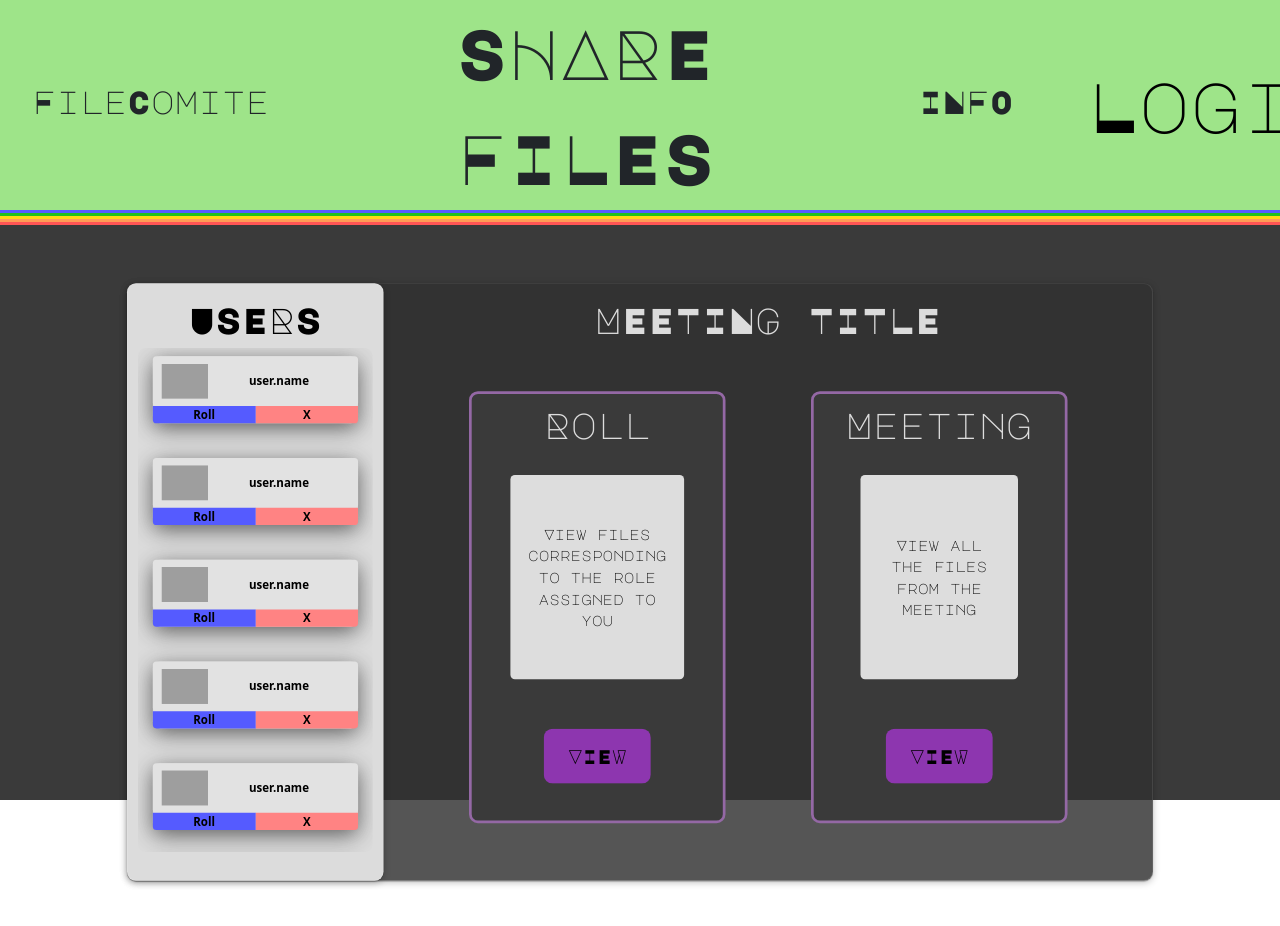
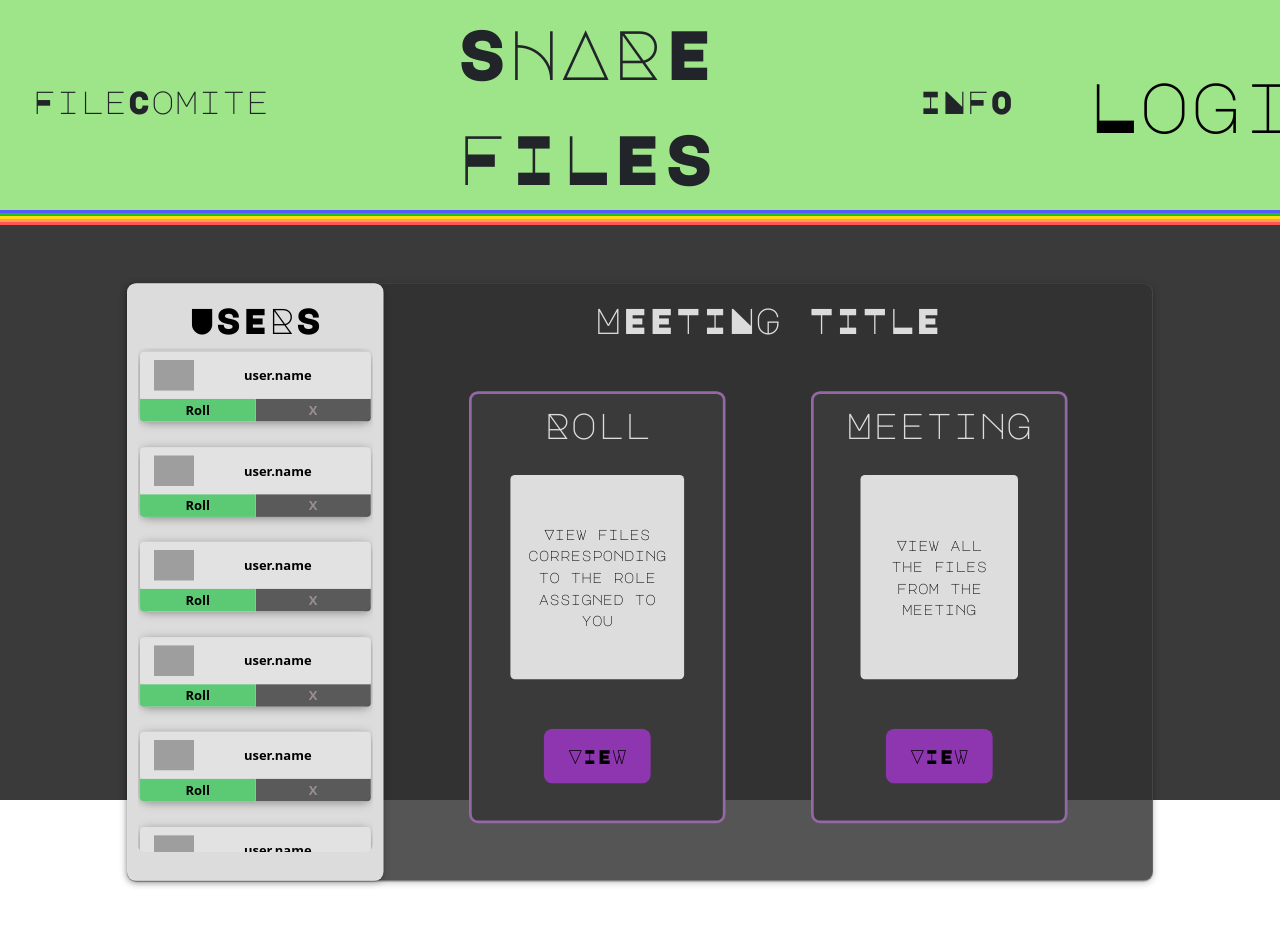
Before and after one commit to Jesuscy/UpgradeFinal2024, a React (Vite) app in the folder Frontend/FileComite/: page /meeting in a window 1280 px wide. Shown: the top 926 px of the page. Built offline with nearby package versions, Linux system fonts and the light colour scheme; grey boxes are pictures that could not be loaded; a web font is replaced by a local one.

Commit message:
Mod MeetingUserRows Style

```diff
--- a/Frontend/FileComite/src/styles/Meeting-styles.css
+++ b/Frontend/FileComite/src/styles/Meeting-styles.css
@@ -43,16 +43,17 @@
     color: black;
 }
 
-.user-rows{
+.user-rows {
     max-height: 70vh;
-    overflow-y: auto;   /* Habilita el scroll vertical */
+    overflow-y: auto;
     overflow-x: hidden;
-    clip-path: inset(0 round 8px); /* Recorta el área visible */
+    clip-path: inset(0 round 8px);
 }
 
-.meeting-box{
+.meeting-box {
     display: flex;
     flex-direction: column;
+
 }
 
 .box__meetings-title {
@@ -66,13 +67,13 @@
     padding-top: 2vh;
 }
 
-.meetings-select{
+.meetings-select {
     display: flex;
     justify-content: space-evenly;
     height: 60vh;
 }
 
-.meetings-select__options{
+.meetings-select__options {
     display: flex;
     flex-direction: column;
     align-items: center;
@@ -83,20 +84,20 @@
     padding: 10px;
 }
 
-.meetings-select__options p{
+.meetings-select__options p {
     color: black;
-    display: flex;             /* Habilitar flexbox */
-    justify-content: center;   /* Centrar horizontalmente */
+    display: flex;
+    justify-content: center;
     align-items: center;
     text-align: center;
-    background-color:rgb(221,221,221);
+    background-color: rgb(221, 221, 221);
     border-radius: 5px;
     height: 50%;
     padding: 10px 20px;
     margin: 3vh 5vh;
 }
 
-.meetings-select__button{
+.meetings-select__button {
     margin: auto;
     font-size: 22px;
     border-radius: 10px;
--- a/Frontend/FileComite/src/styles/UserRow-styles.css
+++ b/Frontend/FileComite/src/styles/UserRow-styles.css
@@ -2,9 +2,9 @@
     display: flex;
     font-family: 'Baloo 2 Variable', system-ui;
     font-weight: 600;
-    box-shadow: rgba(36, 36, 36, 0.678) 0px 7px 29px 0px;
+    box-shadow: rgba(105, 105, 105, 0.678) 0px 2px 10px 0px;
     font-size:16px;
-    transform: scale(0.8);
+    transform: scale(0.9);
     margin: 20px;
     transition: 0.3s ease;
     border-radius: 10px;
@@ -20,34 +20,37 @@
     border-bottom-left-radius: 2px;
     display: flex;
     align-items: center;
-    justify-content: center;
+    justify-content: space-evenly;
     border-radius: 5px;
-}
-
-.user-profile{
     padding: 10px 10px;
 }
 
+.user-profile img{
+    max-width: 50px;
+    max-height: 50px;
+}
 
 .user-specs-button {
-
     display: flex;
     justify-content: center;
-    transition: 0.3s ease;
     color: black;
+    border: 2px solid rgba(137, 43, 226, 0);
+    transition: 0.5s;
+
 }
 
-.roll{
+.roll {
     border-bottom-left-radius: 5px;
-    background-color:rgb(85,91,255);
+    background-color: rgb(92, 202, 116);
 }
 
-.delete{
+.delete {
     border-bottom-right-radius: 5px;
-    background-color: rgb(255, 131, 131);
+    background-color: rgba(63, 62, 62, 0.824);
+    color: rgb(155, 142, 142);
 }
 
 .user-specs-button:hover {
-    transform: scale(1.1);
+    border: 2px solid blueviolet;
     cursor: pointer;
 }
```
